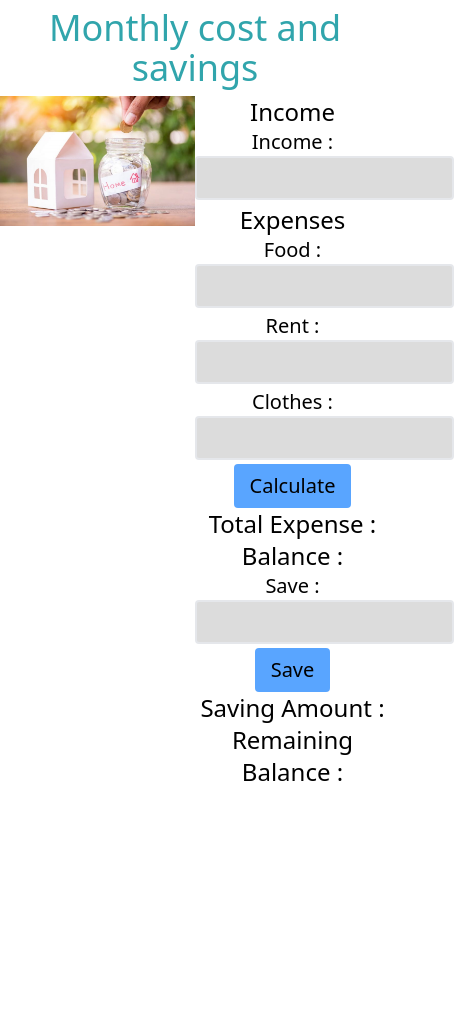
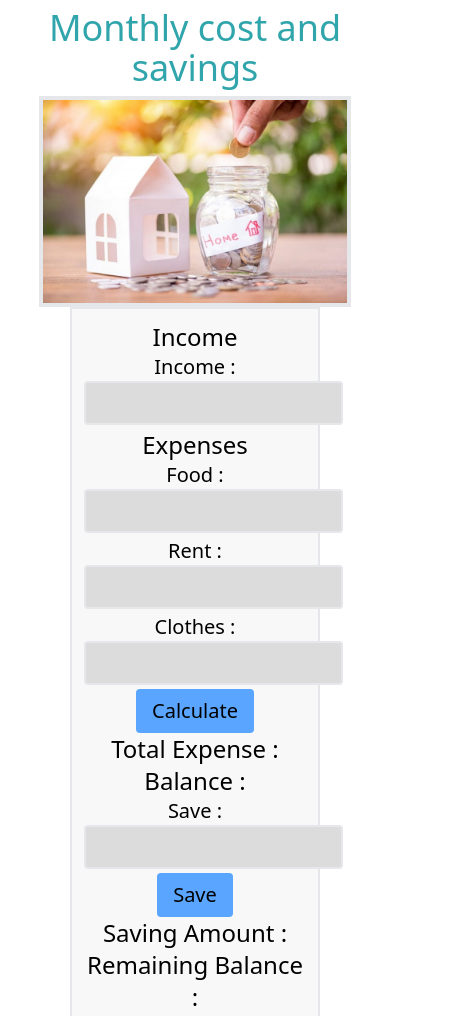
Before and after one commit to AbdMamun1999/money-masters, a plain HTML site: page index.html in a window 390 px wide. Shown: the top 1016 px of the page, 454 px wide, since content can reach past the window. Before the commit the page ends 844 px from the top, so only its background shows below. Drawn offline with nearby package versions, Linux system fonts and the light colour scheme.

Commit message:
complete responsiveness

```diff
--- a/index.html
+++ b/index.html
@@ -14,15 +14,15 @@
             Monthly cost and savings
         </h1>
         <main>
-            <section class="mt-2">
-                <div class="grid grid-cols-2">
-                    <div>
-                        <div>
-                            <img src="images/img-1.jpg" alt="">
+            <section class="mt-2 w-4/5 mx-auto">
+                <div class="grid lg:grid-cols-2">
+                    <div  class="border-2">
+                        <div class="border-2 h-full">
+                            <img src="images/img-1.jpg" alt="" class="w-full h-full">
                         </div>
                     </div>
                     <div>
-                        <div class="">
+                        <div class="border-2 bg-[#F8F8F8] p-3 w-4/5 mx-auto xm:mt-5">
                             <div class="text-center ">
                                 <h3 class="text-center text-2xl">Income</h3>
                                 <label for="" class="text-xl">Income : </label>
```
